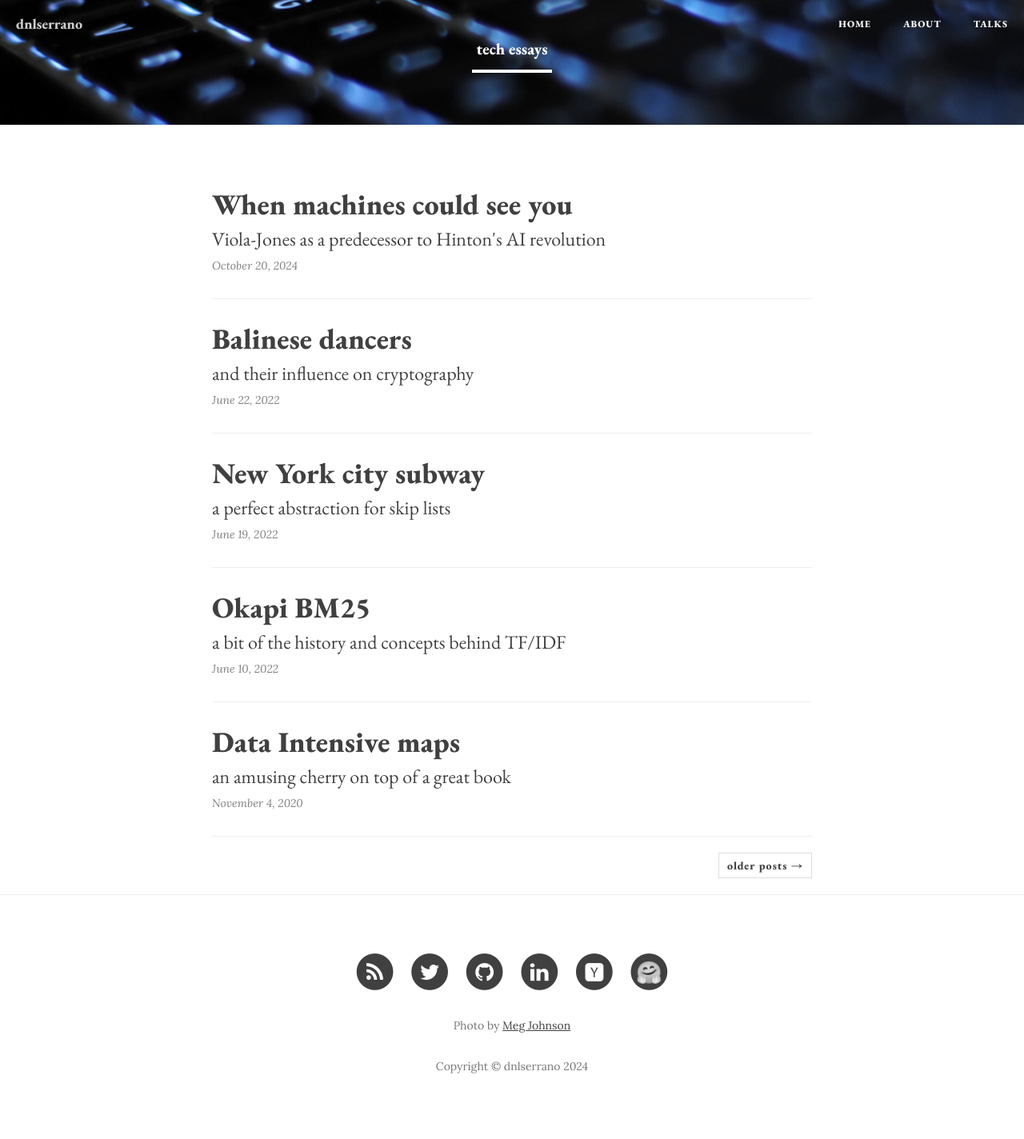
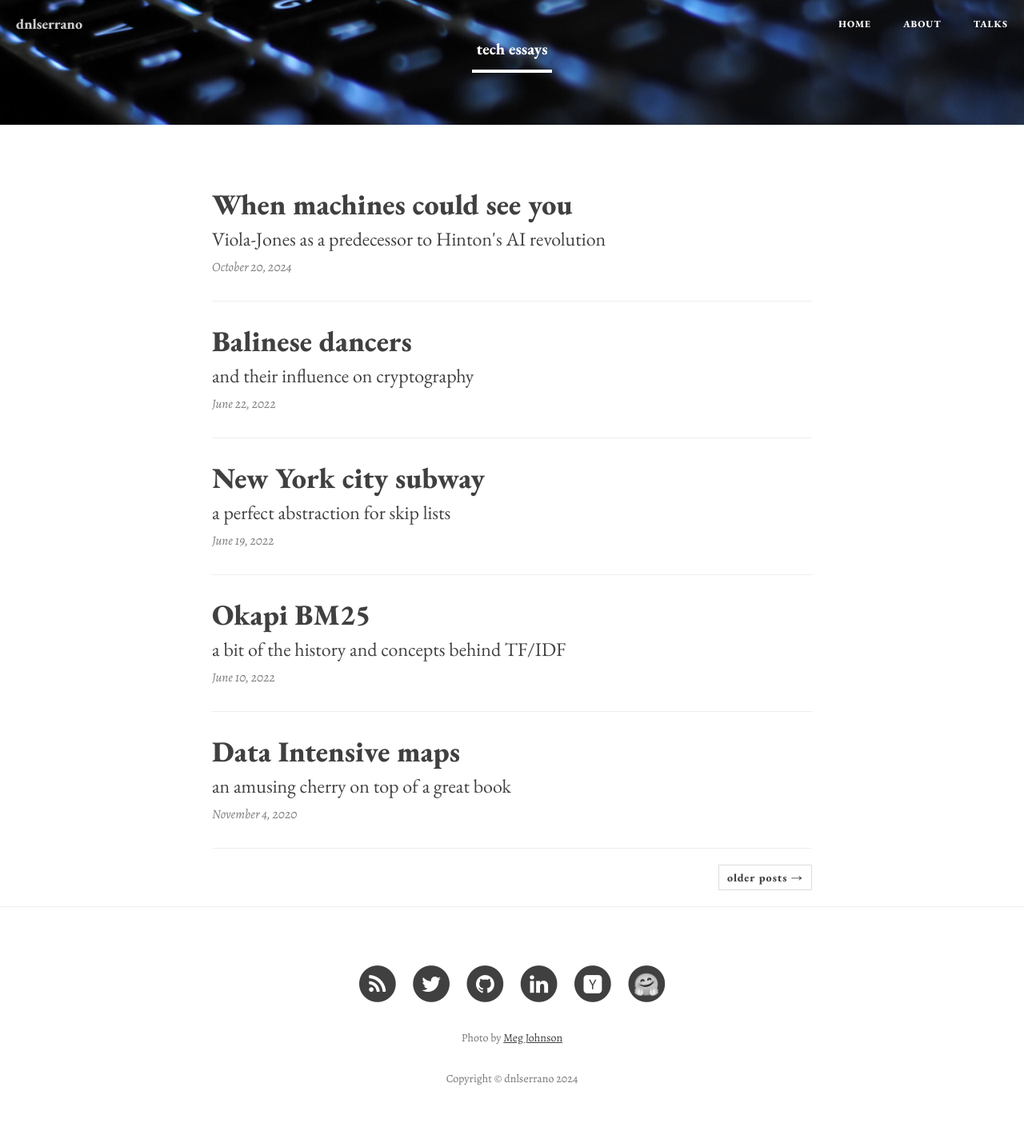
Before and after one commit to dnlserrano/dnlserrano.github.io, a Jekyll site: the page built from index.html, in a window 1280 px wide. Shown: the whole page at 80% size. Built offline with Jekyll 4.4.1, drawn with Linux system fonts in a browser that asks for light colours; nearby versions of some CDN libraries; the list of posts is cut into pages by our own code.

Commit message:
More style tweaks

```diff
--- a/_includes/head.html
+++ b/_includes/head.html
@@ -22,7 +22,7 @@
 
     <!-- Custom Fonts -->
     <link href="//maxcdn.bootstrapcdn.com/font-awesome/4.2.0/css/font-awesome.min.css" rel="stylesheet">
-    <link href='https://fonts.googleapis.com/css?family=Lora:400,700,400italic,700italic' rel='stylesheet' type='text/css'>
+    <link href="https://fonts.googleapis.com/css2?family=Alegreya:ital,wght@0,400..900;1,400..900&display=swap" rel="stylesheet">
     <link href="https://fonts.googleapis.com/css2?family=EB+Garamond:ital,wght@0,400..800;1,400..800&display=swap" rel="stylesheet">
 
     <!-- HTML5 Shim and Respond.js IE8 support of HTML5 elements and media queries -->
--- a/css/clean-blog.css
+++ b/css/clean-blog.css
@@ -1,5 +1,5 @@
 body {
-  font-family: 'Lora', 'Times New Roman', serif;
+  font-family: 'Alegreya', 'Times New Roman', serif;
   font-size: 20px;
   color: #404040;
 }
@@ -189,7 +189,7 @@
   font-weight: 600;
 }
 .intro-header .post-heading .meta {
-  font-family: 'Lora', 'Times New Roman', serif;
+  font-family: 'Alegreya', 'Times New Roman', serif;
   font-style: italic;
   font-weight: 300;
   font-size: 20px;
@@ -199,7 +199,7 @@
   color: white;
 }
 .intro-header .post-heading .reading-time {
-  font-family: 'Lora', 'Times New Roman', serif;
+  font-family: 'Alegreya', 'Times New Roman', serif;
   font-style: bold;
   font-weight: 300;
   font-size: 15px;
@@ -232,7 +232,7 @@
 }
 .post-preview > .post-meta {
   color: #808080;
-  font-size: 14px;
+  font-size: 16px;
   font-style: italic;
   margin-top: 0;
 }
--- a/less/mixins.less
+++ b/less/mixins.less
@@ -14,7 +14,7 @@
 }
 
 .serif() {
-	font-family: 'Lora', 'Times New Roman', serif;
+	font-family: 'Alegreya', 'Times New Roman', serif;
 }
 
 .sans-serif () {
```
Also changed, not shown: less/clean-blog.less (line endings or trailing spaces).
